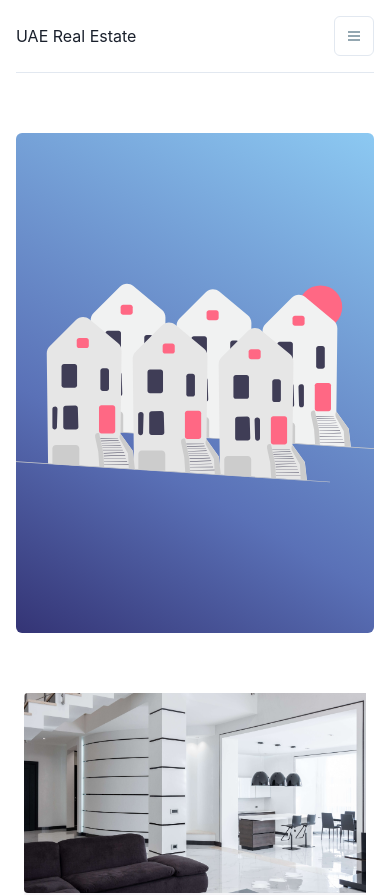
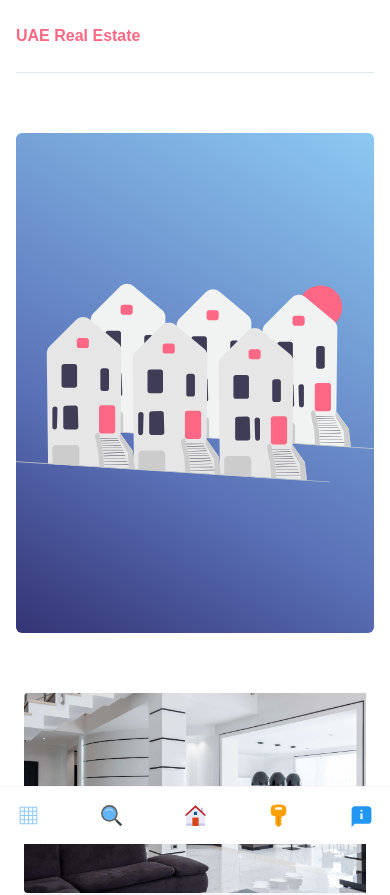
Before and after one commit to stefandjikic/realestate-app, a Next.js app: page / in a window 390 px wide. Shown: the top 895 px of the page. Built offline with nearby package versions, Linux system fonts and the light colour scheme.

Commit message:
update navbar for mobile view

```diff
--- a/components/Navbar.tsx
+++ b/components/Navbar.tsx
@@ -2,16 +2,17 @@ import Link from "next/link";
 import {
   Flex,
   Box,
-  Menu,
-  MenuButton,
-  IconButton,
-  MenuList,
-  MenuItem,
+  // Menu,
+  // MenuButton,
+  // IconButton,
+  // MenuList,
+  // MenuItem,
   Container,
 } from "@chakra-ui/react";
 import { FcMenu } from "react-icons/fc";
 import { NAV_LINKS } from "../utils/links";
 import { CONTAINER_WIDTH } from "../utils/constants";
+import { FcGrid } from "react-icons/fc";
 
 const Navbar = () => {
   return (
@@ -26,7 +27,7 @@ const Navbar = () => {
           display={{ base: "none", md: "flex" }}
           justifyContent="space-between"
         >
-          <Box color='#FF6884' fontWeight='bold' fontFamily='fantasy'>
+          <Box color="#FF6884" fontWeight="bold" fontFamily="fantasy">
             <Link href="/">UAE Real Estate</Link>
           </Box>
           <Flex>
@@ -45,10 +46,10 @@ const Navbar = () => {
           borderBottom="1px"
           borderColor="gray.200"
         >
-          <Box py="6">
+          <Box color="#FF6884" fontWeight="bold" fontFamily="fantasy" py="6">
             <Link href="/">UAE Real Estate</Link>
           </Box>
-          <Menu>
+          {/* <Menu>
             <MenuButton
               as={IconButton}
               aria-label="Options"
@@ -62,7 +63,32 @@ const Navbar = () => {
                 </Link>
               ))}
             </MenuList>
-          </Menu>
+          </Menu> */}
+        </Flex>
+        <Flex
+          display={{ base: "flex", md: "none" }}
+          justifyContent="space-between"
+          width="100%"
+          bg="#fff"
+          p="4"
+          borderTop="1px solid #fcf3fe"
+          position="fixed"
+          zIndex="999"
+          bottom="0"
+          left="0"
+        >
+          <Link href="/" passHref>
+            <Box className="mobile-nav-link">
+              <FcGrid />
+            </Box>
+            {/* <MenuItem icon={navLink.icon}>{navLink.name}</MenuItem> */}
+          </Link>
+          {NAV_LINKS?.map((navLink) => (
+            <Link key={navLink.route} href={navLink.route} passHref>
+              <Box className="mobile-nav-link">{navLink.icon}</Box>
+              {/* <MenuItem icon={navLink.icon}>{navLink.name}</MenuItem> */}
+            </Link>
+          ))}
         </Flex>
       </Container>
     </Box>
--- a/styles/globals.css
+++ b/styles/globals.css
@@ -28,3 +28,7 @@ a {
 .round-img {
   border-radius: 20px;
 }
+
+.mobile-nav-link svg {
+  font-size: 25px;
+}
```
Also changed, not shown: pages/search/index.tsx (+31 -10 lines).
